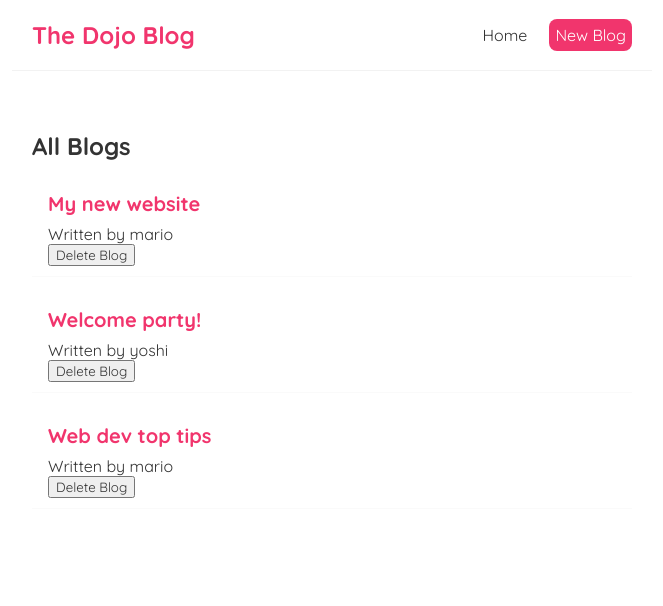
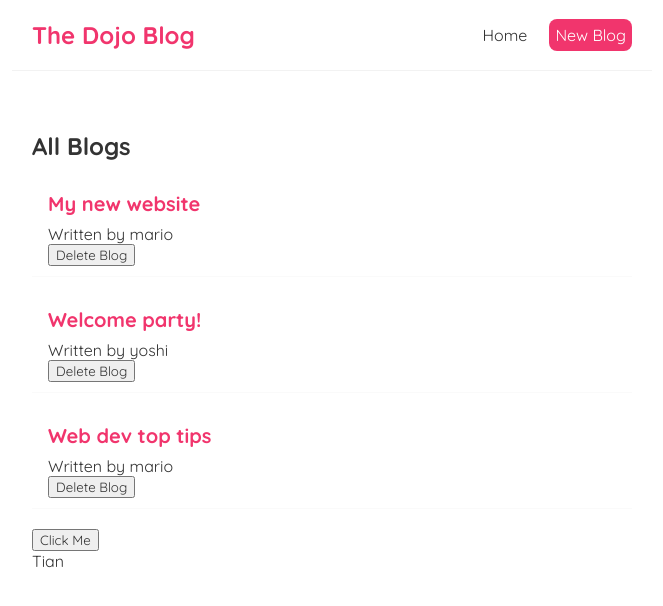
Before and after one commit to Tyn-Tian/Dojo-Blog, a React (Create React App) app: page / in a window 1280 px wide. Shown: the top 606 px of the page, without its empty margins (308-971 px from the left). Built offline with nearby package versions, Linux system fonts and the light colour scheme.

Commit message:
Add: useEffect Dependencies

```diff
--- a/src/Home.js
+++ b/src/Home.js
@@ -8,6 +8,8 @@ const Home = () => {
     { title: 'Web dev top tips', body: 'lorem ipsum...', author: 'mario', id: 3 }
   ]);
 
+  const [name, setName] = useState('Tian');
+
   const handleDelete = (id) => {
     const newBlogs = blogs.filter((blog) => blog.id !== id);
     setBlogs(newBlogs);
@@ -15,12 +17,14 @@ const Home = () => {
 
   useEffect(() => {
     console.log("use effect ran");
-    console.log(blogs);
-  });
+    console.log(name);
+  }, [name]);
 
   return (
     <div className="home">
       <BlogList blogs={ blogs } title="All Blogs" handleDelete={handleDelete}/>
+      <button onClick={() => setName('Budi')}>Click Me</button>
+      <p>{ name }</p>
     </div>
   );
 };
```
